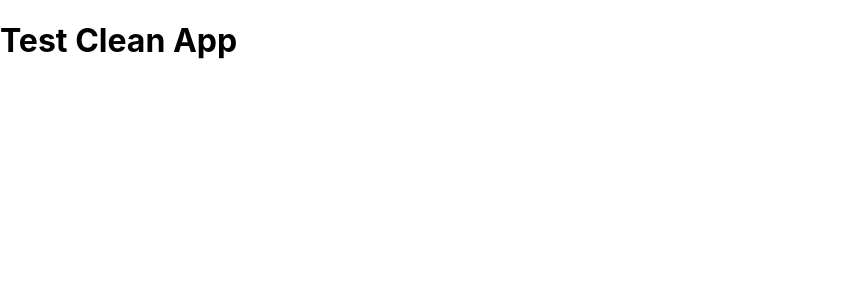
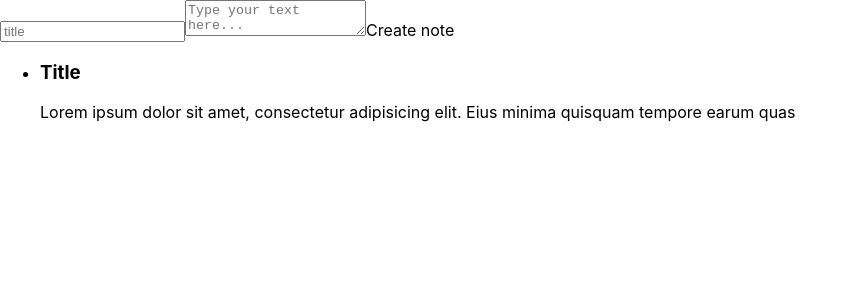
Before and after one commit to gubsocosta/ceep, a React (Create React App) app: page / in a window 1280 px wide. Shown: the top 300 px of the page, without its empty margins (0-858 px from the left). Built offline with nearby package versions, Linux system fonts and the light colour scheme.

Commit message:
feat: create card item component

```diff
--- a/src/App.js
+++ b/src/App.js
@@ -1,8 +1,13 @@
 import React from 'react';
+import NotesList from './components/NotesList';
+import RegisterForm from './components/RegisterForm';
 
 function App() {
   return (
-    <h1>Test Clean App</h1>
+    <section>
+      <RegisterForm />
+      <NotesList />
+    </section>
   );
 }
 
--- /dev/null
+++ b/src/components/CardItem.jsx
@@ -0,0 +1,16 @@
+import React, { Component } from 'react';
+
+export default class CardItem extends Component {
+  render() {
+    return(
+      <section>
+        <header>
+          <h3>Title</h3>
+        </header>
+        <p>
+          Lorem ipsum dolor sit amet, consectetur adipisicing elit. Eius minima quisquam tempore earum quas
+        </p>
+      </section>
+    );
+  }
+}
--- /dev/null
+++ b/src/components/NotesList.jsx
@@ -0,0 +1,14 @@
+import React, { Component } from 'react';
+import CardItem from './CardItem';
+
+export default class NotesList extends Component {
+  render() {
+    return(
+      <ul>
+        <li>
+          <CardItem />
+        </li>
+      </ul>
+    );
+  }
+}
--- /dev/null
+++ b/src/components/RegisterForm.jsx
@@ -0,0 +1,13 @@
+import React, { Component } from 'react';
+
+export default class RegisterForm extends Component {
+  render() {
+    return (
+      <form>
+        <input type="text" placeholder="title"/>
+        <textarea placeholder="Type your text here..."/>
+        <buton>Create note</buton>
+      </form>
+    );
+  }
+}
```
Also changed, not shown: 1 other file (tests, documents, lock files or other folders).
